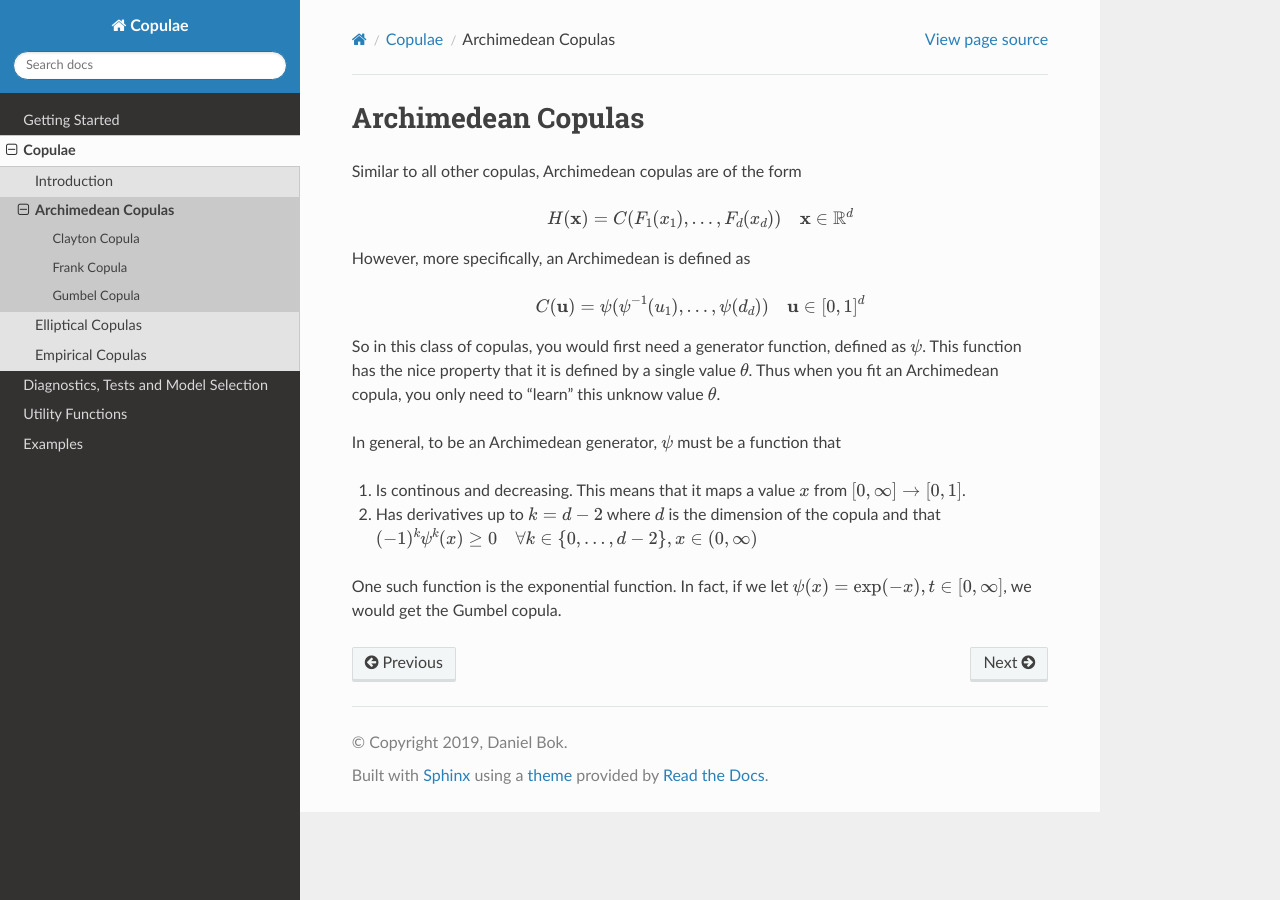
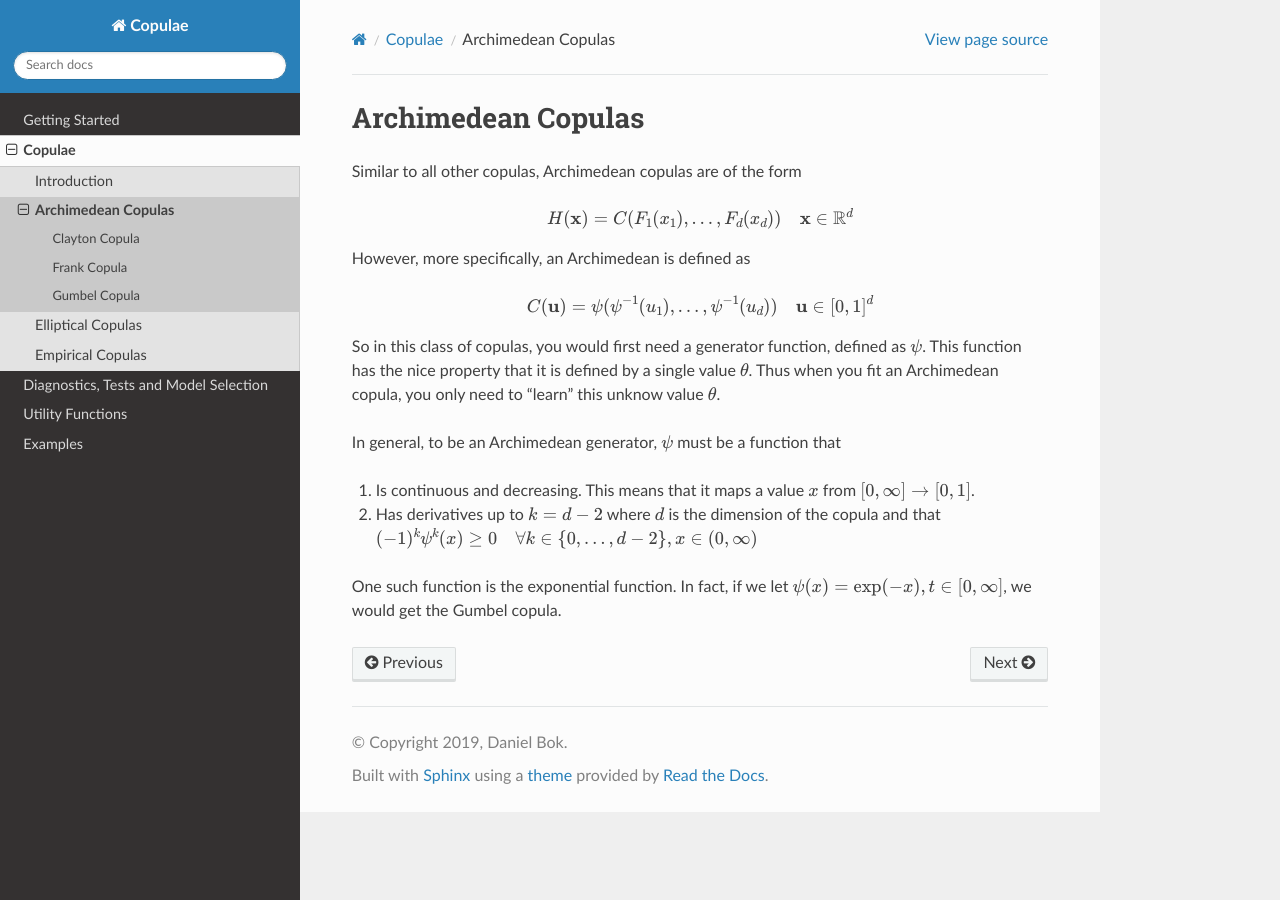
Before and after one commit to DanielBok/copulae, a Sphinx documentation site: the page built from docs/source/copulae/archimedean/index.rst, in a window 1280 px wide. Built offline with Sphinx 7.4.7 and the Read the Docs theme 2.0.0, drawn with Linux system fonts in a browser that asks for light colours; pages that are not in the unit, such as notebooks, are missing from menus.

Commit message:
Fixed typos in Archimedean docs
Credits to: caneko <https://github.com/caneko>

```diff
--- a/docs/source/copulae/archimedean/index.rst
+++ b/docs/source/copulae/archimedean/index.rst
@@ -16,14 +16,14 @@ However, more specifically, an Archimedean is defined as
    :nowrap:
 
     \begin{align*}
-        C(\textbf{u}) = \psi(\psi^{-1}(u_1), \dots, \psi(d_d)) \quad \textbf{u} \in [0, 1]^d
+        C(\textbf{u}) = \psi(\psi^{-1}(u_1), \dots, \psi^{-1}(u_d)) \quad \textbf{u} \in [0, 1]^d
     \end{align*}
 
 So in this class of copulas, you would first need a generator function, defined as :math:`\psi`. This function has the nice property that it is defined by a single value :math:`\theta`. Thus when you fit an Archimedean copula, you only need to "learn" this unknow value :math:`\theta`.
 
 In general, to be an Archimedean generator, :math:`\psi` must be a function that
 
-1. Is continous and decreasing. This means that it maps a value :math:`x` from :math:`[0, \infty] \rightarrow [0, 1]`.
+1. Is continuous and decreasing. This means that it maps a value :math:`x` from :math:`[0, \infty] \rightarrow [0, 1]`.
 2. Has derivatives up to :math:`k = d-2` where :math:`d` is the dimension of the copula and that :math:`(-1)^k\psi^k(x) \geq 0 \quad \forall k \in \{0, \dots, d-2\}, x \in (0, \infty)`
 
 One such function is the exponential function. In fact, if we let :math:`\psi(x) = \exp(-x), t \in [0, \infty]`, we would get the Gumbel copula.
```
